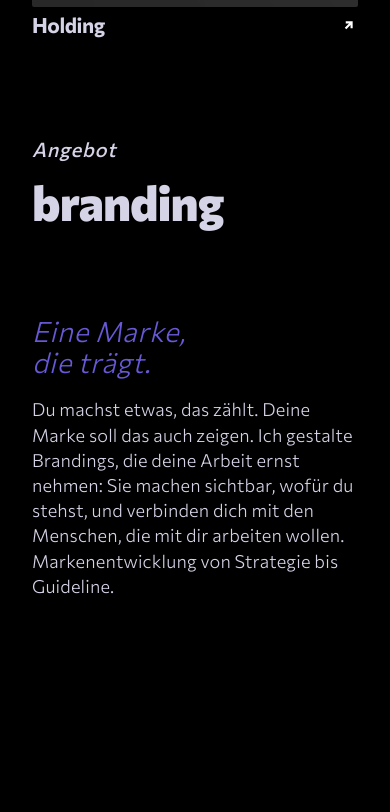
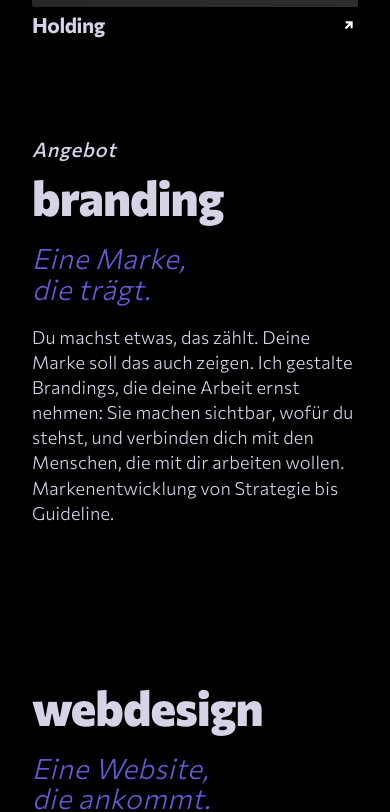
Before and after one commit to jweikinn/weikinn-design, a Next.js app: page / in a window 390 px wide. Shown: the part 4616-5428 px from the top of the page. Built offline with nearby package versions, Linux system fonts and the light colour scheme; a web font is replaced by a local one.

Commit message:
refactor: Fix SectionFive mobile layout and remove "Kein Interesse" values entry

```diff
--- a/app/about/page.tsx
+++ b/app/about/page.tsx
@@ -48,10 +48,6 @@ const WERTE = [
   {
     label: 'Was mich freut.',
     items: ['Fragen, die weiterführen', 'Kund:innen, die für ihre Sache stehen', 'Gute Haptik', 'Podcasts', 'Design ohne Show', 'guter Kaffee', 'Meer und Berge', 'Rückbeugen im Yoga'],
-  },
-  {
-    label: 'Kein Interesse.',
-    items: ['Buzzwords ohne Substanz', 'Hektik ohne Grund', 'KI-Beliebigkeit', 'unnötige Meetings'],
   },
 ]
 
--- a/components/SectionFive.tsx
+++ b/components/SectionFive.tsx
@@ -161,15 +161,15 @@ export function SectionFive() {
         <div
           key={i}
           ref={el => { panelRefs.current[i] = el }}
+          className="md:h-screen"
           style={{
             position: 'relative',
-            height: '100vh',
             backgroundColor: '#000000',
             overflow: 'hidden',
           }}
         >
-          {/* Fluid service name — animates weight 100→800 on scroll-in */}
-          <p style={{
+          {/* Fluid service name — Desktop only: absolute */}
+          <p className="hidden md:block" style={{
             ...nameCss,
             position: 'absolute',
             top: '10%',
@@ -195,17 +195,25 @@ export function SectionFive() {
             </p>
           </div>
 
-          {/* Mobile: stacked below the name */}
+          {/* Mobile: flow layout, panel grows with content */}
           <div
             className="md:hidden flex flex-col"
             style={{
-              position: 'absolute',
-              top: '26%',
-              left: `${PAD}px`,
-              right: `${PAD}px`,
+              padding: `80px ${PAD}px 80px`,
               gap: '20px',
             }}
           >
+            <p style={{
+              ...nameCss,
+              fontWeight: seen[i] ? 800 : 100,
+              opacity: seen[i] ? 1 : 0,
+              transition: ready
+                ? 'font-weight 1.2s cubic-bezier(0.22, 1, 0.36, 1), opacity 0.5s ease'
+                : 'none',
+              marginBottom: '4px',
+            }}>
+              {svc.name}
+            </p>
             <div>
               {svc.headline.map((line, j) => (
                 <p key={j} style={headlineMobile}>{line}</p>
```
